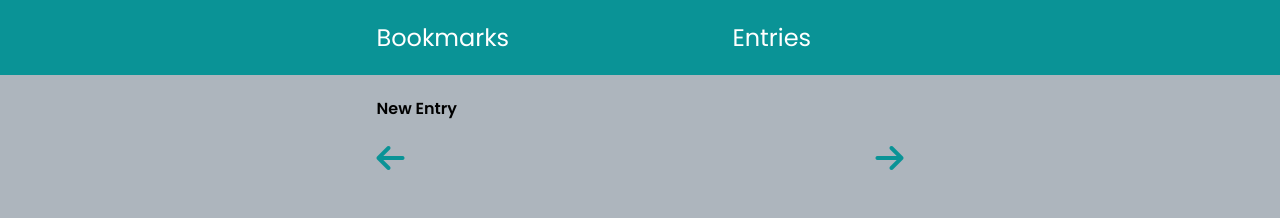
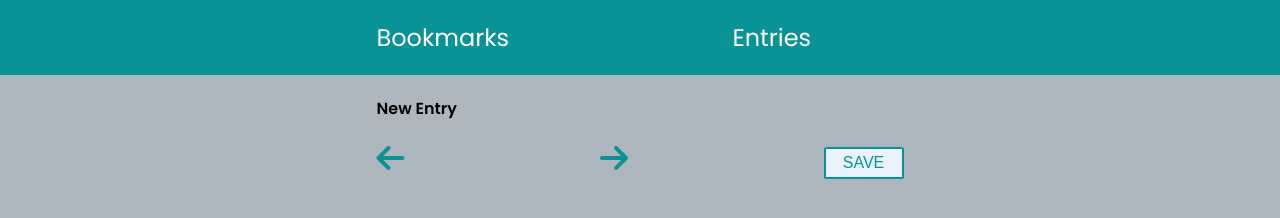
Before and after one commit to jessicagrayson/ajax-project, a website: page index.html in a window 1280 px wide. Both pictures are taken after a click on the icon 826 px from the left and 241 px from the top of the page. Drawn offline with Linux system fonts and the light colour scheme; no server answers.

Commit message:
save button added to table with viewSwapping functionality

```diff
--- a/css/styles.css
+++ b/css/styles.css
@@ -104,6 +104,18 @@ h2 {
   transition: color 0.2s ease-in;
 }
 
+.save-button {
+  background-color: #ebf2fa;
+  color: #0a9396;
+  border: 0.13rem solid #0a9396;
+  border-radius: 5%;
+  width: 5rem;
+  height: 2rem;
+  margin-top: 0.3rem;
+  text-transform: uppercase;
+  font-size: 1rem;
+}
+
 /* desktop media screen styles */
 @media screen and (min-width: 767px) {
   #query {
--- a/index.html
+++ b/index.html
@@ -62,6 +62,7 @@
         <div class="arrow-container">
           <i class="fa-solid fa-arrow-left back-arrow"></i>
           <i class="fa-solid fa-arrow-right forward-arrow"></i>
+          <button class="save-button">Save</button>
         </div>
       </div>
       <div data-view="entries" class="hidden">
--- a/js/main.js
+++ b/js/main.js
@@ -145,7 +145,7 @@ $entriesTable.addEventListener('click', function (event) {
       .querySelector('.cover-image')
       .getAttribute('src');
 
-    //
+    // creates an object from book that has been selected
     clickedBook = {
       title,
       author,
@@ -154,6 +154,17 @@ $entriesTable.addEventListener('click', function (event) {
     };
     data.entries.push(clickedBook);
   }
+
+  // hide all other rows after one row is clicked
+  const $allRows = document.querySelectorAll('.results-row');
+  $allRows.forEach(row => {
+    if (row !== clickedRow) {
+      row.style.display = 'none';
+    }
+    // PROBLEMO: also hides save button -_-
+    $arrowContainer.style.display = 'none';
+  });
+
 });
 
 // console.log(data.entries);
```
